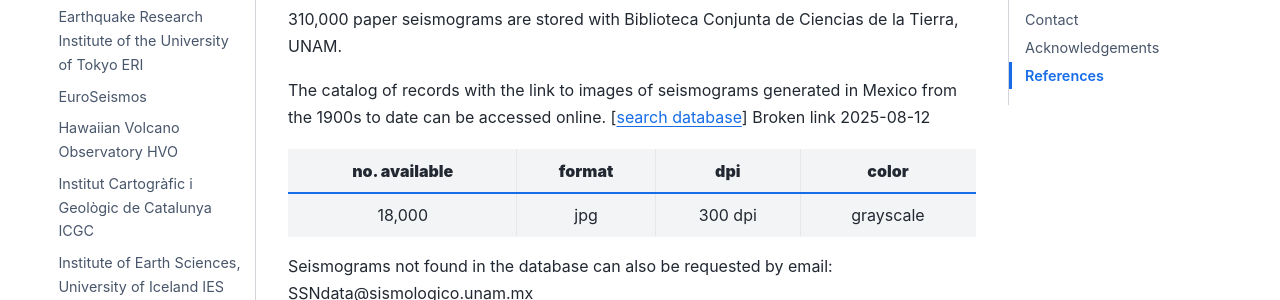
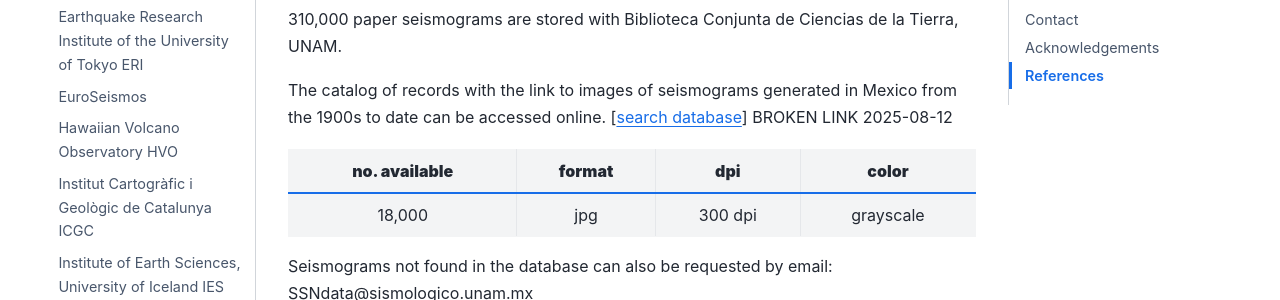
Before and after one commit to ljhwang/LSD_Sphinx, a Sphinx documentation site: the page built from docs/source/find_data/organizations/UNAM.md, in a window 1280 px wide and 900 px high, scrolled down 2032 px. Shown: the part 153-453 px from the top of the window. Built offline with Sphinx 7.4.7 and the Sphinx Book theme 1.1.4, drawn with Linux system fonts in a browser that asks for light colours.

```diff
--- a/docs/source/find_data/organizations/UNAM.md
+++ b/docs/source/find_data/organizations/UNAM.md
@@ -56,7 +56,7 @@ paper
 ## Data Availability
 310,000 paper seismograms are stored with Biblioteca Conjunta de Ciencias de la Tierra, UNAM.
 
-The catalog of records with the link to images of seismograms generated in Mexico from the 1900s to date can be accessed online. [[search database](http://132.248.182.16:8991/F/-/?func=find-b-0&local_base=ati01)] Broken link 2025-08-12
+The catalog of records with the link to images of seismograms generated in Mexico from the 1900s to date can be accessed online. [[search database](http://132.248.182.16:8991/F/-/?func=find-b-0&local_base=ati01)] BROKEN LINK 2025-08-12
 
 **no. available** | **format** | **dpi** | **color**
 | :---: | :---: | :---: | :---:
```
